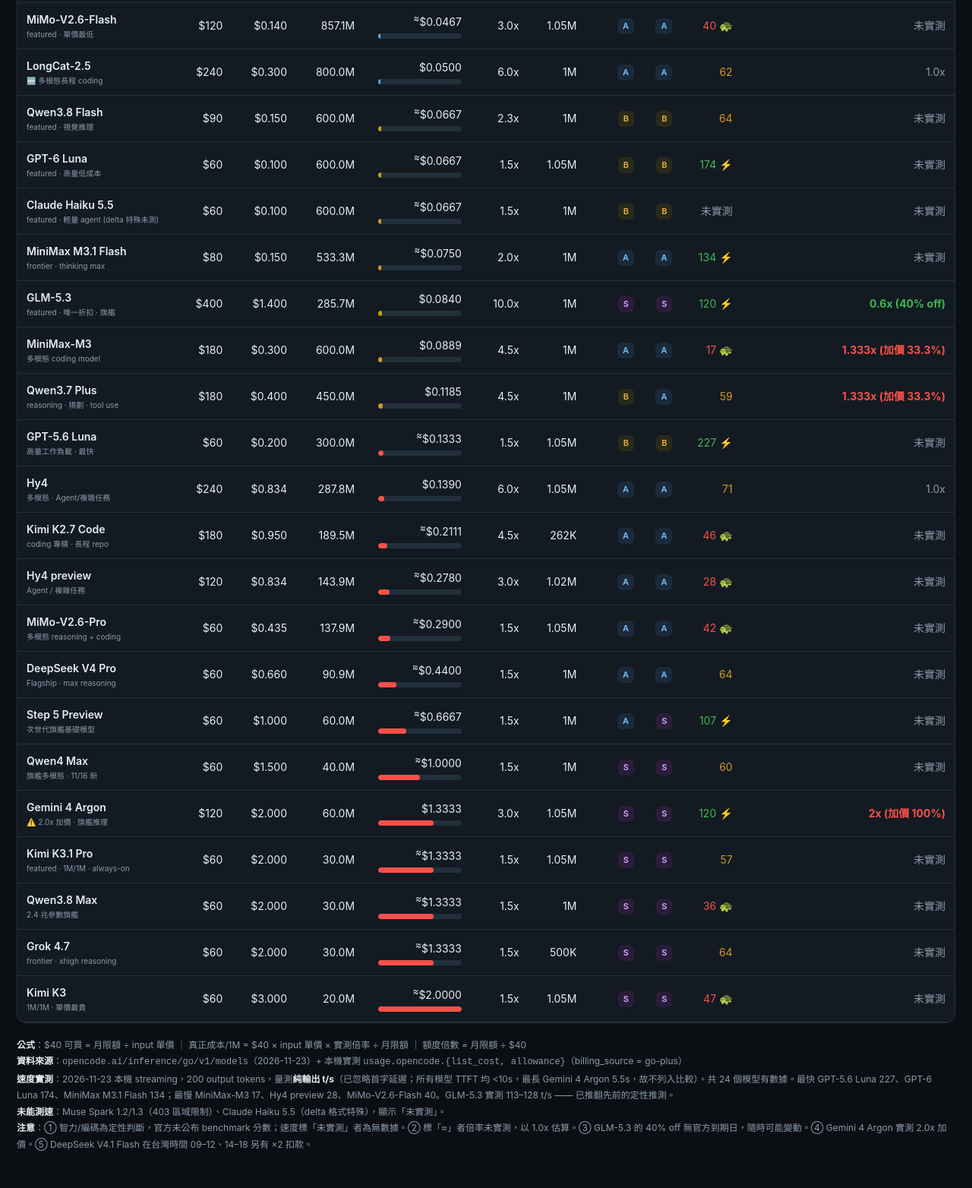
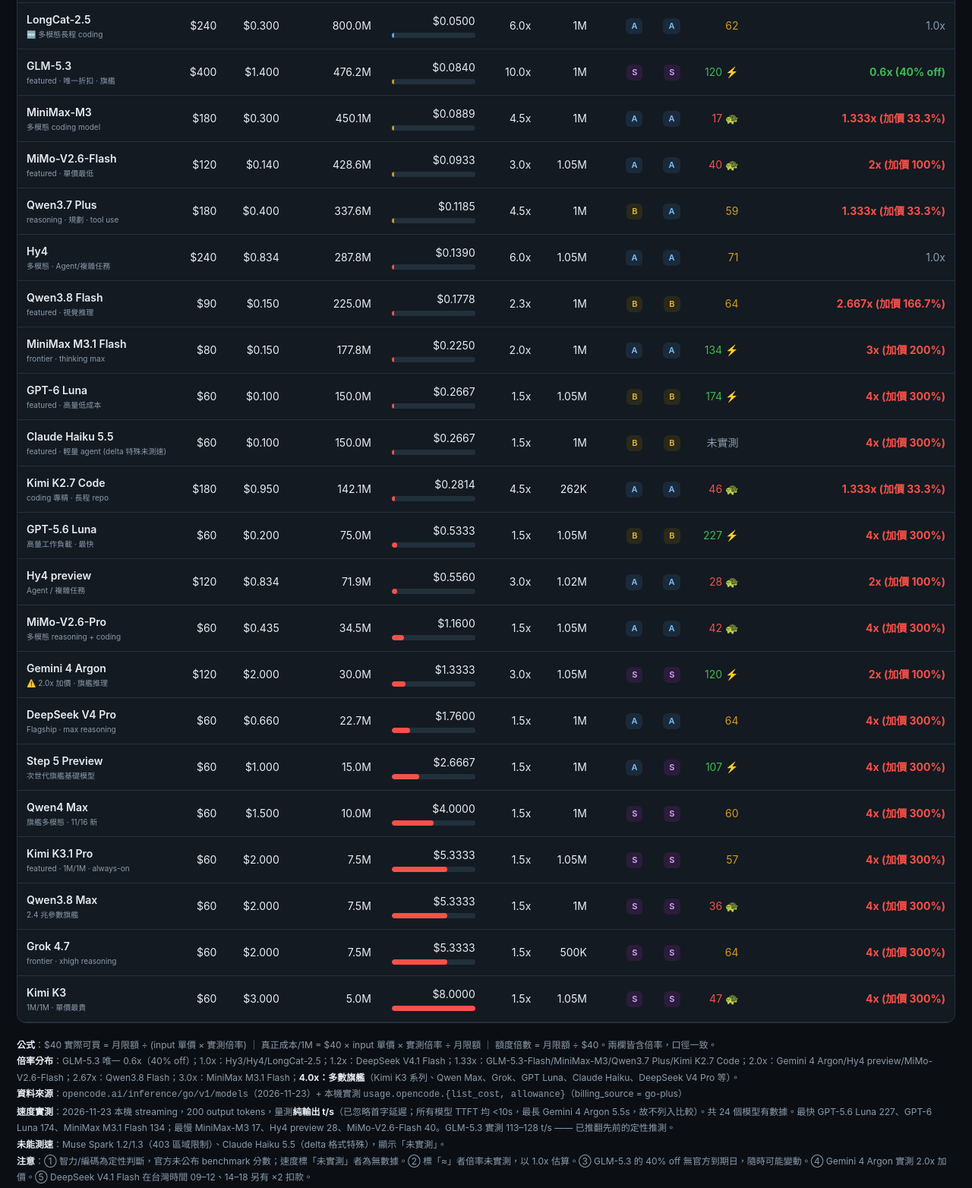
Before and after one commit to hing2018/go-plus-models-compare, a plain HTML site: page index.html in a window 1280 px wide. Shown: the part 720-2284 px from the top of the page at 76% size. Drawn offline with Linux system fonts and the light colour scheme.

Commit message:
Measure all allowance multipliers; unify  buyable with ratio

```diff
--- a/index.html
+++ b/index.html
@@ -84,7 +84,7 @@
         <th data-k="name">模型</th>
         <th data-k="limit">月限額</th>
         <th data-k="price">input 單價<br>/1M</th>
-        <th data-k="buy">$40 可買<br>(M token)</th>
+        <th data-k="buy">$40 實際可買<br>(M token 含倍率)</th>
         <th data-k="cost">真正成本<br>/1M</th>
         <th data-k="mult">額度倍數</th>
         <th data-k="ctx">上文數量</th>
@@ -110,35 +110,35 @@ const DATA = [
   {name:"Hy4",                limit:240, price:0.834, ratio:1.0,   ctx:1048576, code:"A", intel:"A", speed:71,  note:"多模態 · Agent/複雜任務"},
   {name:"LongCat-2.5",        limit:240, price:0.3,   ratio:1.0,   ctx:1000000, code:"A", intel:"A", speed:62,  note:"🆕 多模態長程 coding"},
   {name:"DeepSeek V4.1 Flash",limit:200, price:0.15,  ratio:1.2,   ctx:1000000, code:"A", intel:"A", speed:76,  note:"featured · 尖峰時段再 ×2"},
-  {name:"GLM-5.3-Flash",      limit:180, price:0.15,  ratio:1.335, ctx:1000000, code:"A", intel:"A", speed:67,  note:"featured · efficient coding"},
-  {name:"Kimi K2.7 Code",     limit:180, price:0.95,  ratio:null,  ctx:262144,  code:"A", intel:"A", speed:46,  note:"coding 專精 · 長程 repo"},
+  {name:"GLM-5.3-Flash",      limit:180, price:0.15,  ratio:1.333, ctx:1000000, code:"A", intel:"A", speed:67,  note:"featured · efficient coding"},
+  {name:"Kimi K2.7 Code",     limit:180, price:0.95,  ratio:1.333, ctx:262144,  code:"A", intel:"A", speed:46,  note:"coding 專精 · 長程 repo"},
   {name:"MiniMax-M3",         limit:180, price:0.3,   ratio:1.333, ctx:1000000, code:"A", intel:"A", speed:17,  note:"多模態 coding model"},
   {name:"Qwen3.7 Plus",       limit:180, price:0.4,   ratio:1.333, ctx:1000000, code:"B", intel:"A", speed:59,  note:"reasoning · 規劃 · tool use"},
   {name:"Gemini 4 Argon",     limit:120, price:2.0,   ratio:2.0,   ctx:1048576, code:"S", intel:"S", speed:120, note:"⚠️ 2.0x 加價 · 旗艦推理"},
   {name:"Muse Spark 1.3",     limit:120, price:0.1,   ratio:null,  ctx:1048576, code:"A", intel:"A", speed:null,note:"featured · ⚠️ training=true · 403 無法測"},
   {name:"Muse Spark 1.2",     limit:120, price:0.1,   ratio:null,  ctx:1048576, code:"A", intel:"A", speed:null,note:"⚠️ training=true · 403 無法測"},
-  {name:"MiMo-V2.6-Flash",    limit:120, price:0.14,  ratio:null,  ctx:1048576, code:"A", intel:"A", speed:40,  note:"featured · 單價最低"},
-  {name:"Hy4 preview",        limit:120, price:0.834, ratio:null,  ctx:1024000, code:"A", intel:"A", speed:28,  note:"Agent / 複雜任務"},
-  {name:"Qwen3.8 Flash",      limit:90,  price:0.15,  ratio:null,  ctx:1000000, code:"B", intel:"B", speed:64,  note:"featured · 視覺推理"},
-  {name:"MiniMax M3.1 Flash", limit:80,  price:0.15,  ratio:null,  ctx:1000000, code:"A", intel:"A", speed:134, note:"frontier · thinking max"},
-  {name:"Kimi K3.1 Pro",      limit:60,  price:2.0,   ratio:null,  ctx:1048576, code:"S", intel:"S", speed:57,  note:"featured · 1M/1M · always-on"},
-  {name:"Kimi K3",            limit:60,  price:3.0,   ratio:null,  ctx:1048576, code:"S", intel:"S", speed:47,  note:"1M/1M · 單價最貴"},
-  {name:"Qwen3.8 Max",        limit:60,  price:2.0,   ratio:null,  ctx:1000000, code:"S", intel:"S", speed:36,  note:"2.4 兆參數旗艦"},
-  {name:"Grok 4.7",           limit:60,  price:2.0,   ratio:null,  ctx:500000,  code:"S", intel:"S", speed:64,  note:"frontier · xhigh reasoning"},
-  {name:"Qwen4 Max",          limit:60,  price:1.5,   ratio:null,  ctx:1000000, code:"S", intel:"S", speed:60,  note:"旗艦多模態 · 11/16 新"},
-  {name:"Step 5 Preview",     limit:60,  price:1.0,   ratio:null,  ctx:1000000, code:"A", intel:"S", speed:107, note:"次世代旗艦基礎模型"},
-  {name:"DeepSeek V4 Pro",    limit:60,  price:0.66,  ratio:null,  ctx:1000000, code:"A", intel:"A", speed:64,  note:"Flagship · max reasoning"},
-  {name:"GPT-6 Luna",         limit:60,  price:0.1,   ratio:null,  ctx:1050000, code:"B", intel:"B", speed:174, note:"featured · 高量低成本"},
-  {name:"Claude Haiku 5.5",   limit:60,  price:0.1,   ratio:null,  ctx:1000000, code:"B", intel:"B", speed:null,note:"featured · 輕量 agent (delta 特殊未測)"},
-  {name:"GPT-5.6 Luna",       limit:60,  price:0.2,   ratio:null,  ctx:1050000, code:"B", intel:"B", speed:227, note:"高量工作負載 · 最快"},
-  {name:"MiMo-V2.6-Pro",      limit:60,  price:0.435, ratio:null,  ctx:1048576, code:"A", intel:"A", speed:42,  note:"多模態 reasoning + coding"},
+  {name:"MiMo-V2.6-Flash",    limit:120, price:0.14,  ratio:2.0,   ctx:1048576, code:"A", intel:"A", speed:40,  note:"featured · 單價最低"},
+  {name:"Hy4 preview",        limit:120, price:0.834, ratio:2.0,   ctx:1024000, code:"A", intel:"A", speed:28,  note:"Agent / 複雜任務"},
+  {name:"Qwen3.8 Flash",      limit:90,  price:0.15,  ratio:2.667, ctx:1000000, code:"B", intel:"B", speed:64,  note:"featured · 視覺推理"},
+  {name:"MiniMax M3.1 Flash", limit:80,  price:0.15,  ratio:3.0,   ctx:1000000, code:"A", intel:"A", speed:134, note:"frontier · thinking max"},
+  {name:"Kimi K3.1 Pro",      limit:60,  price:2.0,   ratio:4.0,   ctx:1048576, code:"S", intel:"S", speed:57,  note:"featured · 1M/1M · always-on"},
+  {name:"Kimi K3",            limit:60,  price:3.0,   ratio:4.0,   ctx:1048576, code:"S", intel:"S", speed:47,  note:"1M/1M · 單價最貴"},
+  {name:"Qwen3.8 Max",        limit:60,  price:2.0,   ratio:4.0,   ctx:1000000, code:"S", intel:"S", speed:36,  note:"2.4 兆參數旗艦"},
+  {name:"Grok 4.7",           limit:60,  price:2.0,   ratio:4.0,   ctx:500000,  code:"S", intel:"S", speed:64,  note:"frontier · xhigh reasoning"},
+  {name:"Qwen4 Max",          limit:60,  price:1.5,   ratio:4.0,   ctx:1000000, code:"S", intel:"S", speed:60,  note:"旗艦多模態 · 11/16 新"},
+  {name:"Step 5 Preview",     limit:60,  price:1.0,   ratio:4.0,   ctx:1000000, code:"A", intel:"S", speed:107, note:"次世代旗艦基礎模型"},
+  {name:"DeepSeek V4 Pro",    limit:60,  price:0.66,  ratio:4.0,   ctx:1000000, code:"A", intel:"A", speed:64,  note:"Flagship · max reasoning"},
+  {name:"GPT-6 Luna",         limit:60,  price:0.1,   ratio:4.0,   ctx:1050000, code:"B", intel:"B", speed:174, note:"featured · 高量低成本"},
+  {name:"Claude Haiku 5.5",   limit:60,  price:0.1,   ratio:4.0,   ctx:1000000, code:"B", intel:"B", speed:null,note:"featured · 輕量 agent (delta 特殊未測速)"},
+  {name:"GPT-5.6 Luna",       limit:60,  price:0.2,   ratio:4.0,   ctx:1050000, code:"B", intel:"B", speed:227, note:"高量工作負載 · 最快"},
+  {name:"MiMo-V2.6-Pro",      limit:60,  price:0.435, ratio:4.0,   ctx:1048576, code:"A", intel:"A", speed:42,  note:"多模態 reasoning + coding"},
 ];
 
 const calc = d => {
   const r = d.ratio ?? 1;
   return {
-    buy: d.limit / d.price,                 // M tokens for $40 worth of allowance
-    cost: 40 * d.price * r / d.limit,       // real $ per 1M input
+    buy: d.limit / (d.price * r),           // M tokens actually buyable for $40 (含倍率)
+    cost: 40 * d.price * r / d.limit,       // real $ per 1M input (含倍率)
     mult: d.limit / 40
   };
 };
@@ -228,7 +228,8 @@ document.querySelectorAll("th").forEach(th=>{
 ["q","fIntel","fCode","fRatio","hideUntested"].forEach(id=>$( "#"+id ).addEventListener("input",render));
 
 $("#foot").innerHTML = `
-  <b>公式</b>：$40 可買 = 月限額 ÷ input 單價 ｜ 真正成本/1M = $40 × input 單價 × 實測倍率 ÷ 月限額 ｜ 額度倍數 = 月限額 ÷ $40<br>
+  <b>公式</b>：$40 實際可買 = 月限額 ÷ (input 單價 × 實測倍率) ｜ 真正成本/1M = $40 × input 單價 × 實測倍率 ÷ 月限額 ｜ 額度倍數 = 月限額 ÷ $40。兩欄皆含倍率，口徑一致。<br>
+  <b>倍率分布</b>：GLM-5.3 唯一 0.6x（40% off）；1.0x：Hy3/Hy4/LongCat-2.5；1.2x：DeepSeek V4.1 Flash；1.33x：GLM-5.3-Flash/MiniMax-M3/Qwen3.7 Plus/Kimi K2.7 Code；2.0x：Gemini 4 Argon/Hy4 preview/MiMo-V2.6-Flash；2.67x：Qwen3.8 Flash；3.0x：MiniMax M3.1 Flash；<b>4.0x：多數旗艦</b>（Kimi K3 系列、Qwen Max、Grok、GPT Luna、Claude Haiku、DeepSeek V4 Pro 等）。<br>
   <b>資料來源</b>：<code>opencode.ai/inference/go/v1/models</code>（2026-11-23）+ 本機實測 <code>usage.opencode.{list_cost, allowance}</code>（billing_source = go-plus）<br>
   <b>速度實測</b>：2026-11-23 本機 streaming，200 output tokens，量測<b>純輸出 t/s</b>（已忽略首字延遲；所有模型 TTFT 均 &lt;10s，最長 Gemini 4 Argon 5.5s，故不列入比較）。共 24 個模型有數據。最快 GPT-5.6 Luna 227、GPT-6 Luna 174、MiniMax M3.1 Flash 134；最慢 MiniMax-M3 17、Hy4 preview 28、MiMo-V2.6-Flash 40。GLM-5.3 實測 113–128 t/s —— 已推翻先前的定性推測。<br>
   <b>未能測速</b>：Muse Spark 1.2/1.3（403 區域限制）、Claude Haiku 5.5（delta 格式特殊），顯示「未實測」。<br>
```
